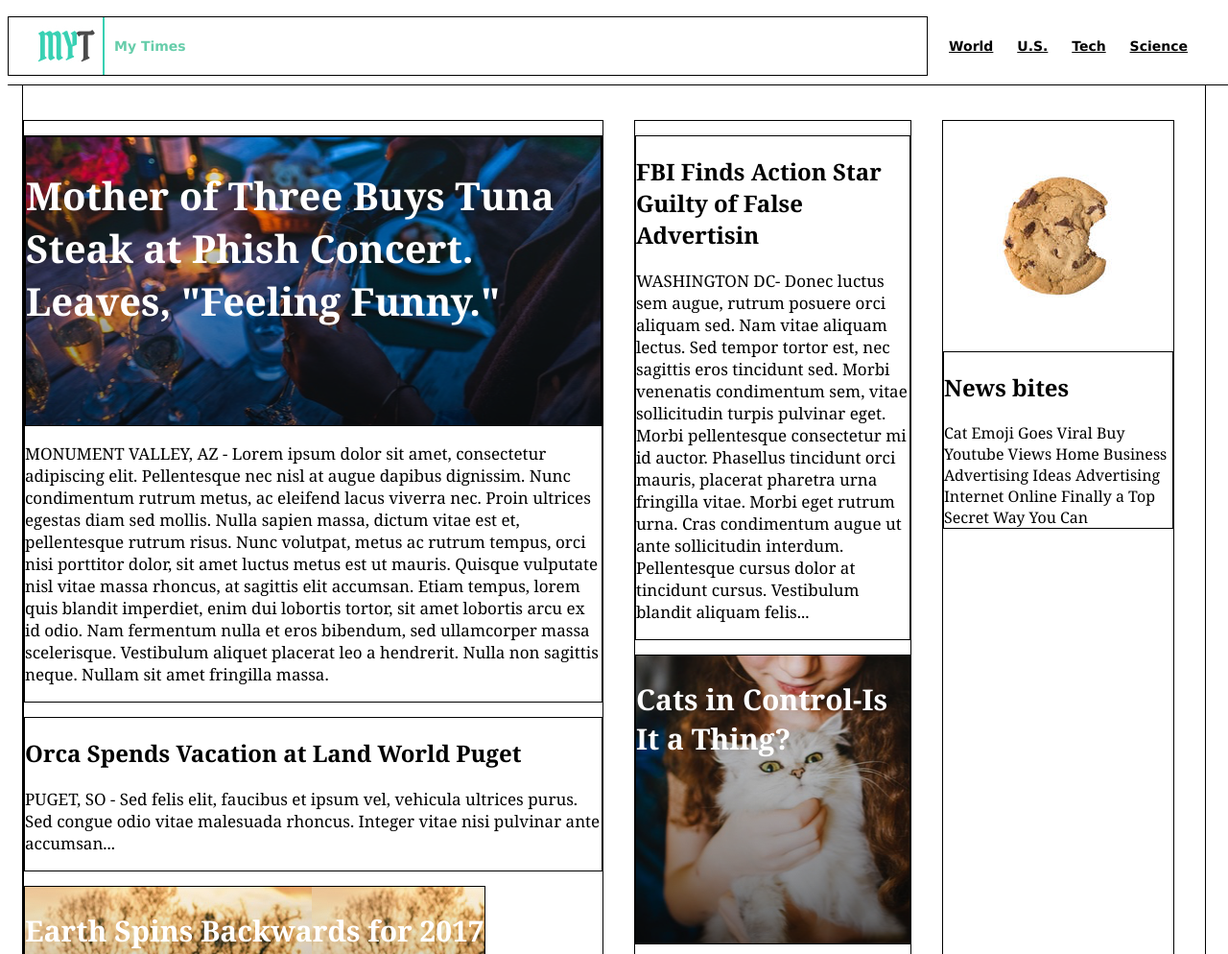
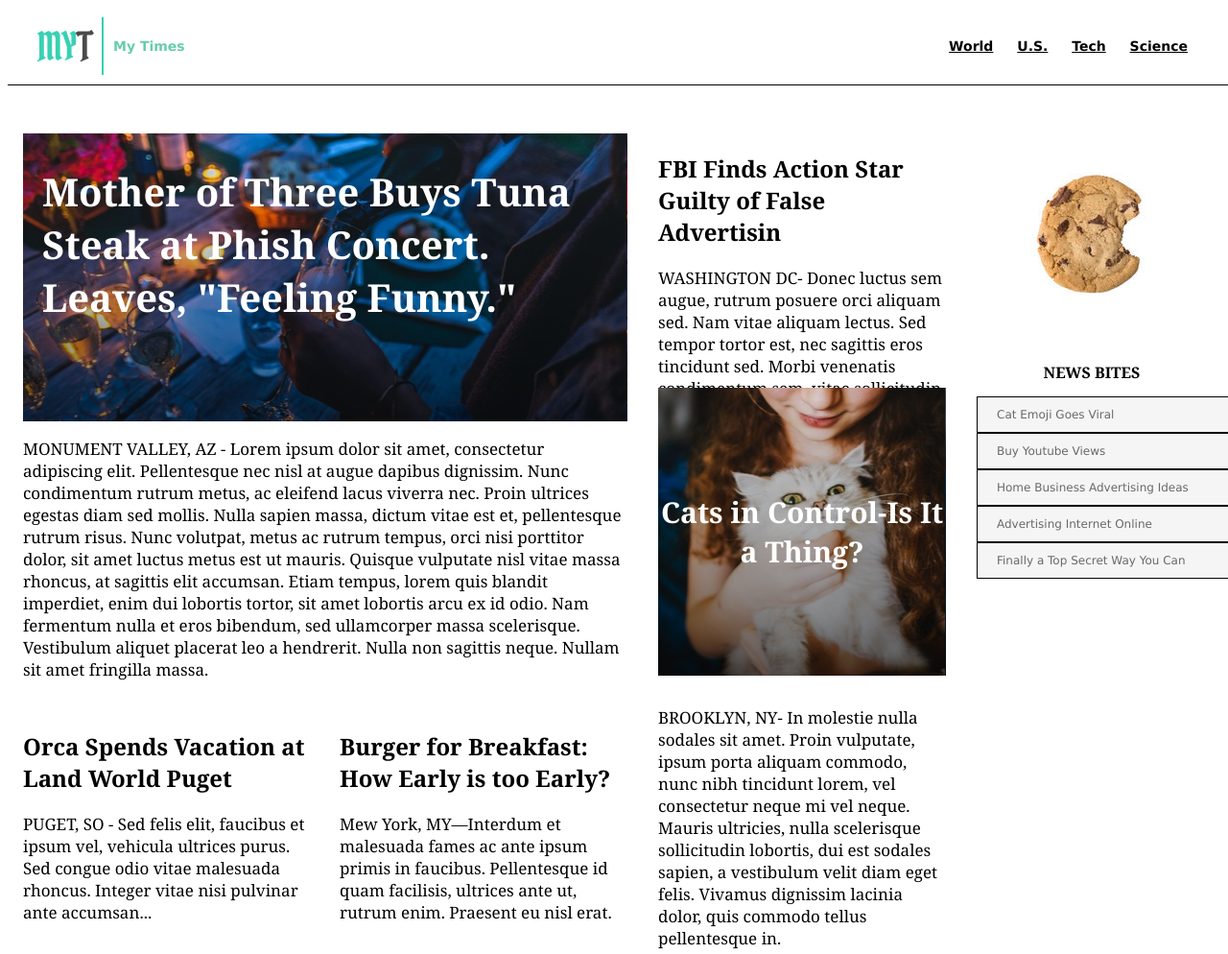
Before and after one commit to kecodeacademy/mytimes, a plain HTML site: page index.html in a window 1280 px wide. Shown: the top 994 px of the page at 96% size. Drawn offline with Linux system fonts and the light colour scheme.

Commit message:
added flexbox styling

```diff
--- a/index.html
+++ b/index.html
@@ -23,7 +23,7 @@
 
   <div class="content">
     <div class="column" id="first_column">
-      <div class="story main_story">
+      <div class="main_story">
         <div class="photo-headline" id="phish">
           <h2> Mother of Three Buys Tuna Steak at Phish Concert. Leaves, "Feeling Funny." </h2>
         </div>
@@ -32,14 +32,18 @@
           lorem quis blandit imperdiet, enim dui lobortis tortor, sit amet lobortis arcu ex id odio. Nam fermentum nulla et eros bibendum, sed ullamcorper massa scelerisque. Vestibulum aliquet placerat leo a hendrerit. Nulla non sagittis neque. Nullam
           sit amet fringilla massa.</p>
       </div>
-      <div class="story">
+      <div class="story_row">
+        <div class="story_column">
+          <div class="story text-content">
             <h2>Orca Spends Vacation at Land World Puget</h2>
             <p>PUGET, SO - Sed felis elit, faucibus et ipsum vel, vehicula ultrices purus. Sed congue odio vitae malesuada rhoncus. Integer vitae nisi pulvinar ante accumsan...</p>
           </div>
           <div class="story photo-headline" id="story_earth">
             <h2>Earth Spins Backwards for 2017</h2>
           </div>
-      <div class="story">
+        </div>
+        <div class="story_column">
+          <div class="story text-content">
             <h2>Burger for Breakfast: How Early is too Early?</h2>
             <p>Mew York, MY—Interdum et malesuada fames ac ante ipsum primis in faucibus. Pellentesque id quam facilisis, ultrices ante ut, rutrum enim. Praesent eu nisl erat.</p>
           </div>
@@ -47,9 +51,11 @@
             <h2>Research Shows Cameras Erase Memory</h2>
           </div>
         </div>
+      </div>
+    </div>
 
-    <div class="column" id="second_column">
-      <div class="story">
+    <div class="column stories" id="second_column">
+      <div class="story text-content">
         <h2>FBI Finds Action Star Guilty of False Advertisin</h2>
         <p>WASHINGTON DC- Donec luctus sem augue, rutrum posuere orci aliquam sed. Nam vitae aliquam lectus. Sed tempor tortor est, nec sagittis eros tincidunt sed. Morbi venenatis condimentum sem, vitae sollicitudin turpis pulvinar eget. Morbi pellentesque
           consectetur mi id auctor. Phasellus tincidunt orci mauris, placerat pharetra urna fringilla vitae. Morbi eget rutrum urna. Cras condimentum augue ut ante sollicitudin interdum. Pellentesque cursus dolor at tincidunt cursus. Vestibulum blandit
@@ -58,16 +64,16 @@
       <div class="story photo-headline" id="story_cats">
         <h2>Cats in Control-Is It a Thing?</h2>
       </div>
-      <div class="story">
+      <div class="story text-content">
         <p>BROOKLYN, NY- In molestie nulla sodales sit amet. Proin vulputate, ipsum porta aliquam commodo, nunc nibh tincidunt lorem, vel consectetur neque mi vel neque. Mauris ultricies, nulla scelerisque sollicitudin lobortis, dui est sodales sapien, a
           vestibulum velit diam eget felis. Vivamus dignissim lacinia dolor, quis commodo tellus pellentesque in.</p>
       </div>
     </div>
 
-    <div class="column" id="news_bites">
+    <div class="column stories" id="news_bites">
       <img src="./resources/images/img-news-bite.png">
       <div>
-        <h2>News bites</h2>
+        <h2>NEWS BITES</h2>
         <span>Cat Emoji Goes Viral</span>
         <span>Buy Youtube Views</span>
         <span>Home Business Advertising Ideas</span>
--- a/resources/css/style.css
+++ b/resources/css/style.css
@@ -5,9 +5,11 @@ html {
   color: black;
 }
 
+/*
 div {
  border: 1px solid black;
 }
+*/
 
 /* Header */
 
@@ -64,7 +66,7 @@ nav a {
 
 }
 
-.content .story {
+.content .story, .content .main_story {
   margin-top: 15px;
 }
 
@@ -76,20 +78,26 @@ nav a {
 }
 
 #first_column {
-  width: 630px;
-  align-items: flex-start;
+  min-width: 630px;
 }
 
-#second_column {
-  width: 300px;
+.story_row {
+  display: flex;
+  justify-content: space-between;
+  flex-direction: row;
 }
 
-#news_bites {
-  width: 240px;
+.story_column {
+  display: flex;
+  flex-direction: column;
 }
+
 
 .photo-headline {
   height: 300px;
+  display: flex;
+  text-align: center;
+  justify-content: center;
 }
 
 .photo-headline h2{
@@ -98,22 +106,47 @@ nav a {
   font-weight: bold;
 }
 
+.story {
+  width: 300px;
+  flex-direction: column;
+}
 
 .main_story h2 {
   font-size: 40px;
+  text-align: left;
+  margin-left: 20px;
 }
 
-/*
-.story {
-  width: 300px;
+.story.text-content {
+  height: 250px;
 }
 
-
-.main_story {
-  width: 100%;
+#second_column {
+  min-width: 300px;
 }
 
-*/
+#news_bites {
+  min-width: 240px;
+  text-align: center;
+}
+
+#news_bites h2 {
+  font-size: 16px;
+
+}
+
+#news_bites span {
+  background-color: WhiteSmoke;
+  font-family: Verdana;
+  font-size: 12px;
+  color: DimGray;
+  width: 100%;
+  display: block;
+  padding: 11px 20px;
+  border: 1px solid black;
+  text-align: left;
+}
+
 
 #phish {
   background-image: url("../images/img-story-main.png");
```
Lines whose indentation alone changed are shown as unchanged.
